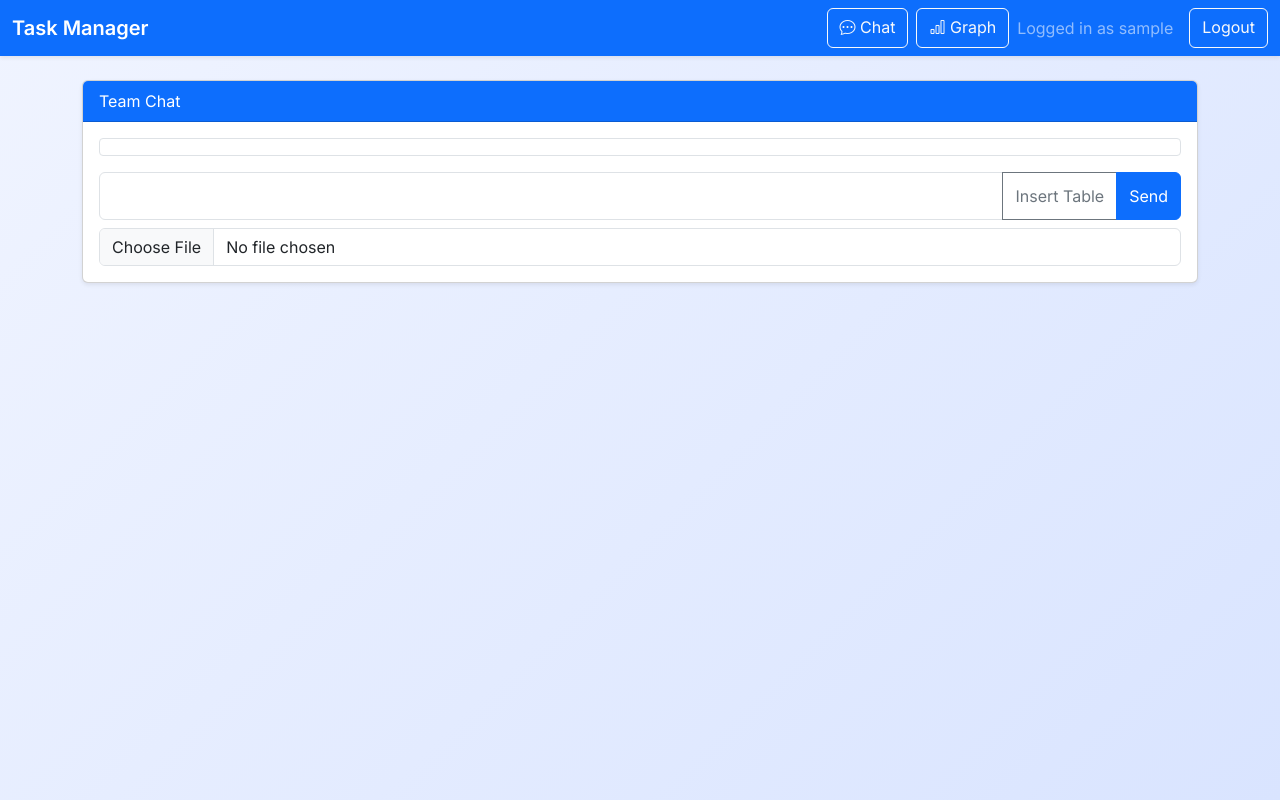
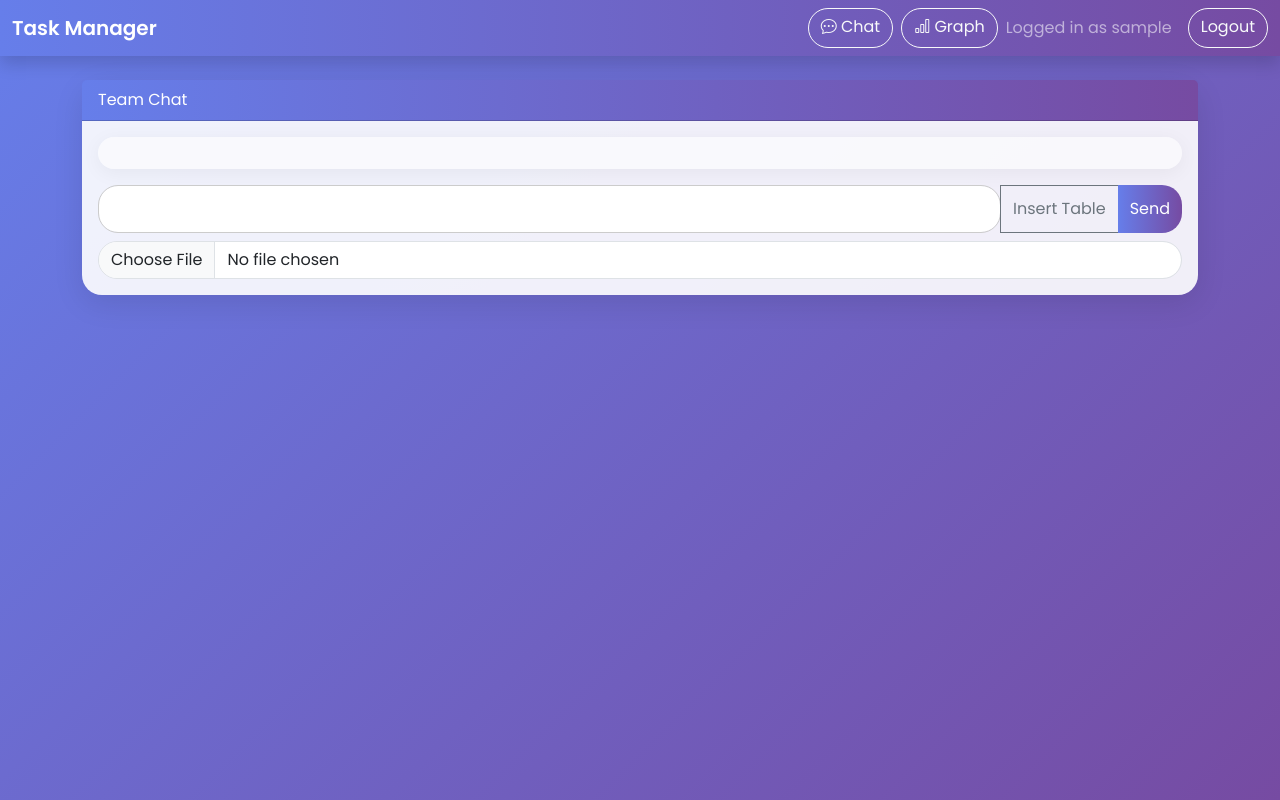
Before and after one commit to hiradasim/Webapp, a Flask app: page /chat in a window 1280 px wide. Run offline with Flask 3, Linux system fonts and the light colour scheme; the visitor is signed in with stand-in values (Sample User, id 1); data that the repository does not hold is empty.

Commit message:
style: modernize UI with gradient theme

```diff
--- a/static/styles.css
+++ b/static/styles.css
@@ -1,39 +1,92 @@
 body {
-    background: linear-gradient(135deg, #f0f4ff, #d9e4ff);
-    font-family: 'Inter', sans-serif;
+    background: linear-gradient(135deg, #667eea 0%, #764ba2 100%);
+    font-family: 'Poppins', sans-serif;
     min-height: 100vh;
+    color: #fff;
 }
 
-.navbar {
-    box-shadow: 0 0.125rem 0.25rem rgba(0,0,0,0.075);
+.modern-nav {
+    background: linear-gradient(90deg, #667eea, #764ba2);
+    box-shadow: 0 0.5rem 1rem rgba(0,0,0,0.15);
 }
 
 .card {
-    animation: fadeIn 0.5s ease-in;
-    box-shadow: 0 .5rem 1rem rgba(0,0,0,0.05);
+    border: none;
+    border-radius: 20px;
+    box-shadow: 0 8px 30px rgba(0,0,0,0.1);
+    background-color: rgba(255, 255, 255, 0.9);
+    color: #333;
+}
+
+.card-header {
+    background: linear-gradient(90deg, #667eea, #764ba2);
+    color: #fff;
+    border-top-left-radius: 20px;
+    border-top-right-radius: 20px;
 }
 
 #chat-log {
-    background-color: #fff;
-    border: 1px solid #dee2e6;
-    border-radius: .25rem;
-    padding: .5rem;
+    background-color: rgba(255, 255, 255, 0.6);
+    border: none;
+    border-radius: 20px;
+    padding: 1rem;
+    box-shadow: 0 4px 20px rgba(0,0,0,0.05);
 }
 
 .chat-message {
-    background-color: #e7f1ff;
-    border-radius: .5rem;
+    background: linear-gradient(135deg, #667eea, #764ba2);
+    border-radius: 20px;
     padding: .5rem .75rem;
+    color: #fff;
+    box-shadow: 0 4px 15px rgba(0,0,0,0.1);
 }
 
 #message {
     min-height: 3rem;
+    border-radius: 20px;
+    border: 1px solid #ccc;
+    padding: .5rem .75rem;
 }
 
-@keyframes fadeIn {
+.btn-primary {
+    background: linear-gradient(90deg, #667eea, #764ba2);
+    border: none;
+    border-radius: 20px;
+}
+
+.btn-primary:hover {
+    background: linear-gradient(90deg, #5a67d8, #6b46c1);
+}
+
+.form-control,
+.btn,
+.form-select {
+    border-radius: 20px;
+}
+
+.progress {
+    border-radius: 20px;
+    background-color: rgba(255,255,255,0.3);
+    overflow: hidden;
+}
+
+.progress-bar {
+    background: linear-gradient(90deg, #667eea, #764ba2);
+}
+
+.list-group-item {
+    border-radius: 20px;
+    margin-bottom: .5rem;
+}
+
+.list-group-item:last-child {
+    margin-bottom: 0;
+}
+
+@keyframes scrollFade {
     from {
         opacity: 0;
-        transform: translateY(10px);
+        transform: translateY(20px);
     }
     to {
         opacity: 1;
--- a/templates/base.html
+++ b/templates/base.html
@@ -6,11 +6,11 @@
     <title>{% block title %}Task Manager{% endblock %}</title>
     <link href="https://cdn.jsdelivr.net/npm/bootstrap@5.3.0/dist/css/bootstrap.min.css" rel="stylesheet">
     <link rel="stylesheet" href="https://cdn.jsdelivr.net/npm/bootstrap-icons@1.11.1/font/bootstrap-icons.css">
-    <link href="https://fonts.googleapis.com/css2?family=Inter:wght@400;600&display=swap" rel="stylesheet">
+    <link href="https://fonts.googleapis.com/css2?family=Poppins:wght@400;600&display=swap" rel="stylesheet">
     <link rel="stylesheet" href="{{ url_for('static', filename='styles.css') }}">
 </head>
 <body>
-<nav class="navbar navbar-expand-lg navbar-dark bg-primary mb-4">
+<nav class="navbar navbar-expand-lg navbar-dark modern-nav mb-4">
   <div class="container-fluid">
     <a class="navbar-brand fw-semibold" href="{{ url_for('tasks') }}">Task Manager</a>
     <div class="d-flex">
--- a/templates/chat.html
+++ b/templates/chat.html
@@ -1,8 +1,8 @@
 {% extends 'base.html' %}
 {% block title %}Chat{% endblock %}
 {% block content %}
-<div class="card shadow-sm">
-  <div class="card-header bg-primary text-white">Team Chat</div>
+<div class="card">
+  <div class="card-header">Team Chat</div>
   <div class="card-body d-flex flex-column">
     <div id="chat-log" class="flex-grow-1 mb-3"></div>
     <form id="chat-form" enctype="multipart/form-data">
--- a/templates/tasks.html
+++ b/templates/tasks.html
@@ -181,13 +181,13 @@
           {
             label: 'Created',
             data: trend.map(t => t.created),
-            borderColor: '#0d6efd',
+            borderColor: '#667eea',
             fill: false
           },
           {
             label: 'Done',
             data: trend.map(t => t.done),
-            borderColor: '#198754',
+            borderColor: '#764ba2',
             fill: false
           }
         ]
```
Also changed, not shown: templates/graph.html (+6 -2 lines).
